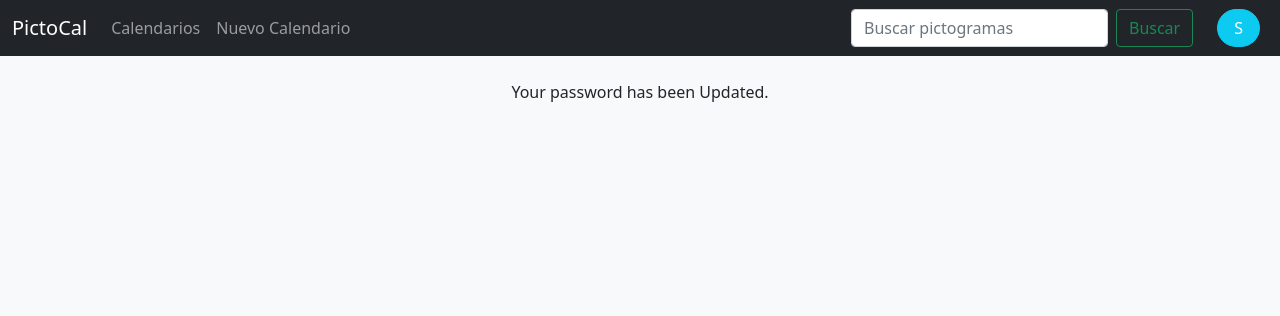
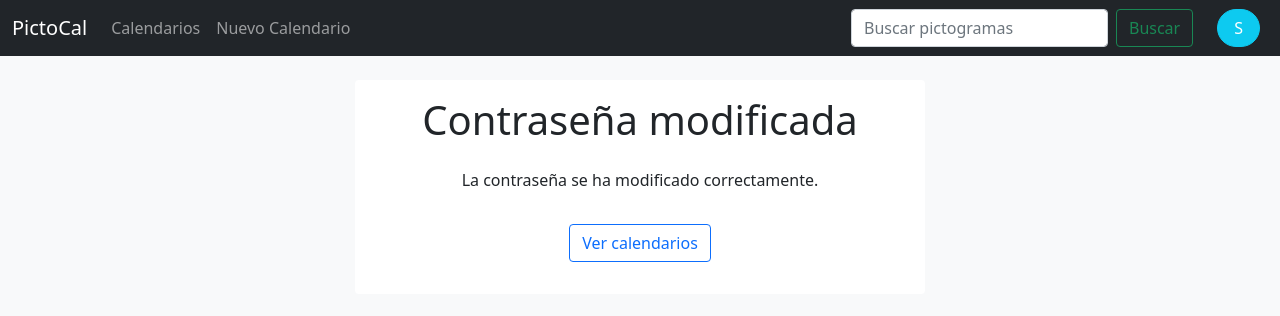
Before and after one commit to franeipos/djangocalendar, a Django app: page /accounts/password_change/done/ in a window 1280 px wide. Shown: the top 316 px of the page. Run offline with Django 4.2, Linux system fonts and the light colour scheme; the visitor is signed in with stand-in values (Sample User, id 1).

Commit message:
Changes according to the meeting 4-3-22

```diff
--- a/accounts/templates/password_reset/password_change_done.html
+++ b/accounts/templates/password_reset/password_change_done.html
@@ -2,9 +2,12 @@
 
 {% block content %}
 
-<div class="container">
-	<div class="d-flex flex-column">
-		<p class="m-auto">Your password has been Updated.</p>
+<div class="row text-center justify-content-center">
+    <div class="col-md-6 bg-white p-3 rounded">
+        <h1 class="mb-4">Contraseña modificada</h1>
+			La contraseña se ha modificado correctamente.
+		  </p>
+		  <p><a class="btn btn-outline-primary mt-3" href="{% url 'patients-list' %}">Ver calendarios</a></p>
 	</div>
 </div>
 
--- a/my_calendar/static/my_calendar/style.css
+++ b/my_calendar/static/my_calendar/style.css
@@ -2,12 +2,8 @@
   width: 98%;
   margin: auto;
   font-size: 13px;
-  background:white;
 }
 
-.calendar tr, .calendar td {
-  border: 1px solid black;
-}
 
 .calendar th {
   padding: 10px;
--- a/my_calendar/templates/base.html
+++ b/my_calendar/templates/base.html
@@ -14,6 +14,9 @@
 
     <!-- Custon CSS-->
     <link rel="stylesheet" type="text/css" href="{% static '/my_calendar/style.css' %}">
+    {% block style %}
+        <!-- Custom CSS for each calendar template -->
+    {% endblock %}
 
     <title>PictoCal</title>
   </head>
--- a/my_calendar/templates/my_calendar/patients_list.html
+++ b/my_calendar/templates/my_calendar/patients_list.html
@@ -27,7 +27,7 @@
 {% else %}
     <div class="row text-center">
         <div>
-            <h3>Vaya, parece que aún no tienes ningún calendario..</h3>
+            <h3>Añade un nuevo calendario</h3>
             <a href="{% url 'add-patient' %}" class="btn btn-outline-success mt-3">Añadir calendario</a>
         </div>
     </div>
--- a/my_calendar/views.py
+++ b/my_calendar/views.py
@@ -60,7 +60,8 @@ def calendar_view(request, id_patient, month=datetime.now().month, year=datetime
         'year': year,
         'month_event': month_event,
         'season_event': season_event,
-        'weather_event': weather_event
+        'weather_event': weather_event,
+        'patient_calendar': PatientCalendar.objects.get(id=id_patient)
     }
     print(context['season_event'])
     return render(request, "my_calendar/calendar.html", context)
```
Also changed, not shown: my_calendar/static/my_calendar/calendar_base.css (added, +8 -0 lines), my_calendar/templates/my_calendar/calendar.html (+14 -1 lines).
